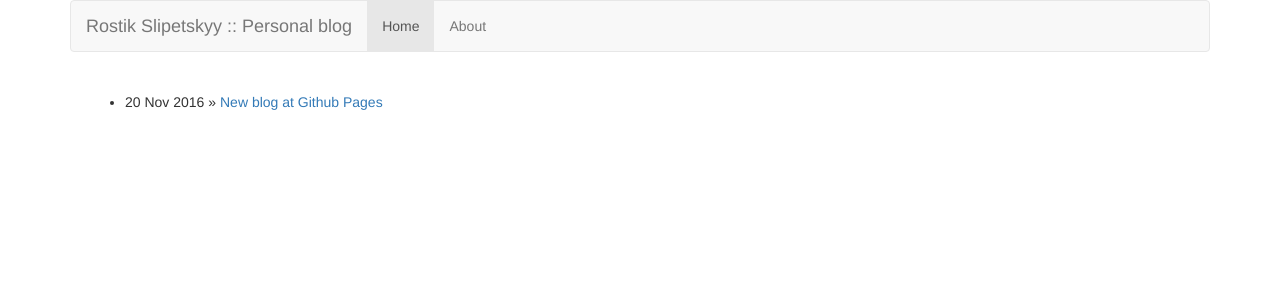
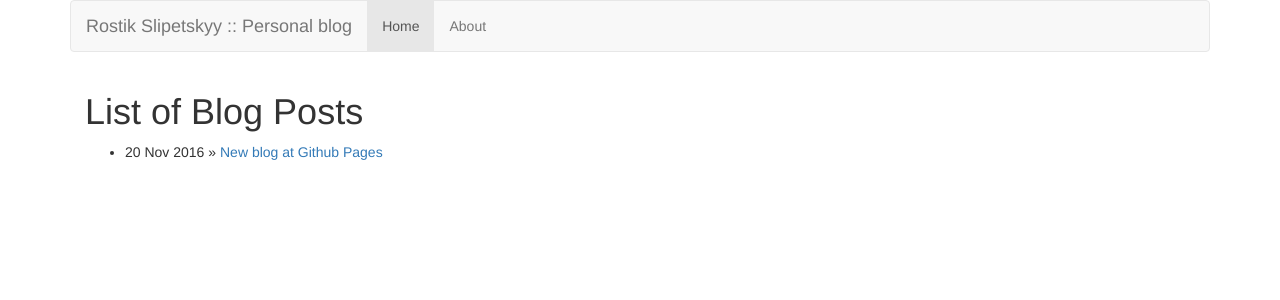
Before and after one commit to oldbam/oldbam.github.io, a Jekyll site: the page built from index.html, in a window 1280 px wide. Shown: the top 300 px of the page. Built offline with Jekyll 4.4.1, drawn with Linux system fonts in a browser that asks for light colours.

Commit message:
Update index.html

```diff
--- a/index.html
+++ b/index.html
@@ -1,3 +1,4 @@
 ---
 layout: home
+title: List of Blog Posts
 ---
```
